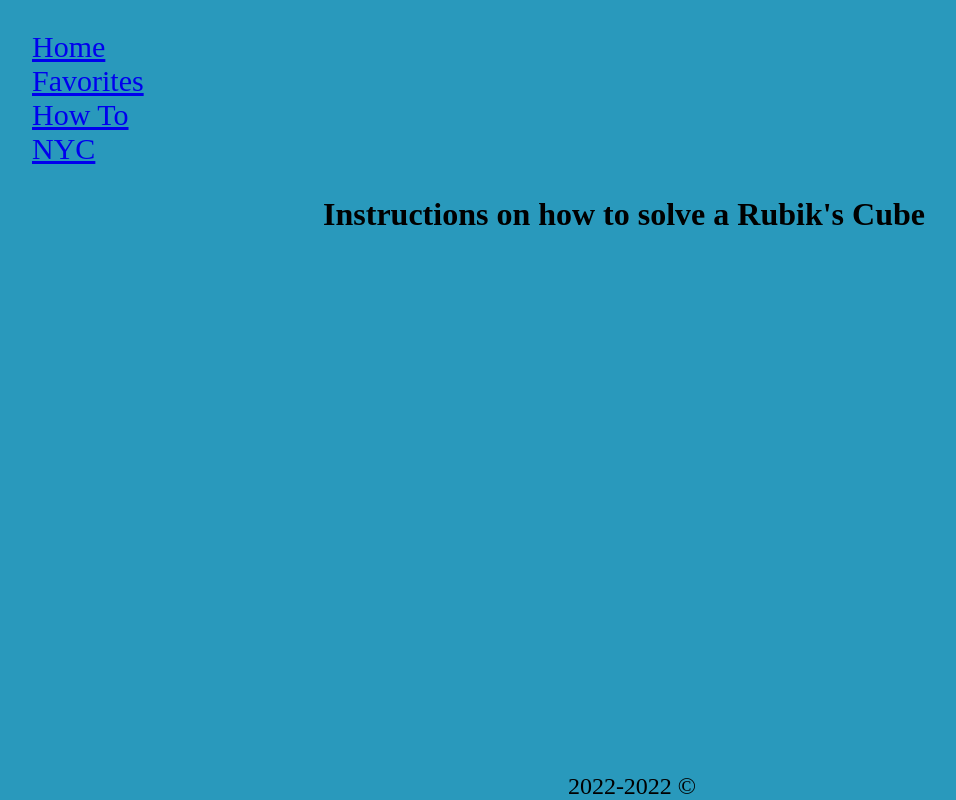
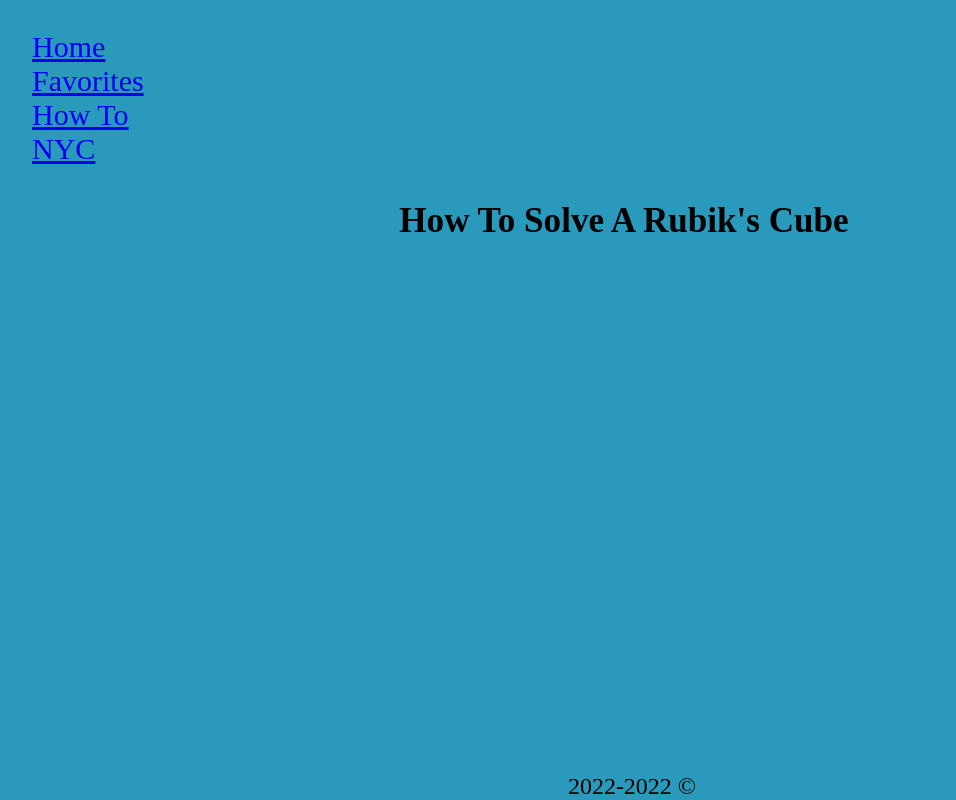
Before and after one commit to ZaRamen/IntroHTML_website, a plain HTML site: page skills.html in a window 1280 px wide. Shown: the whole page, without its empty margins (16-972 px from the left). Drawn offline with Linux system fonts and the light colour scheme.

Commit message:
fixed navbar tag from div to nav

```diff
--- a/skills.html
+++ b/skills.html
@@ -34,7 +34,7 @@
 </head>
 <body>
     <!-- Redirects to other pages  -->
-    <div class="navbar">
+    <nav class="navbar">
         <ul>
             <li>
                 <a href = "index.html">Home</a>
@@ -50,9 +50,9 @@
                 <a href="spots.html">NYC</a>
             </li>
         </ul>
-    </div>
+    <nav>
     <div>
-        <h1>Instructions on how to solve a Rubik's Cube</h1>
+        <h1>How To Solve A Rubik's Cube</h1>
 
     </div>
     <footer>2022-2022 &copy;</footer>
```
Also changed, not shown: favorites.html (+2 -2 lines), index.html (+8 -5 lines), spots.html (+2 -2 lines).
